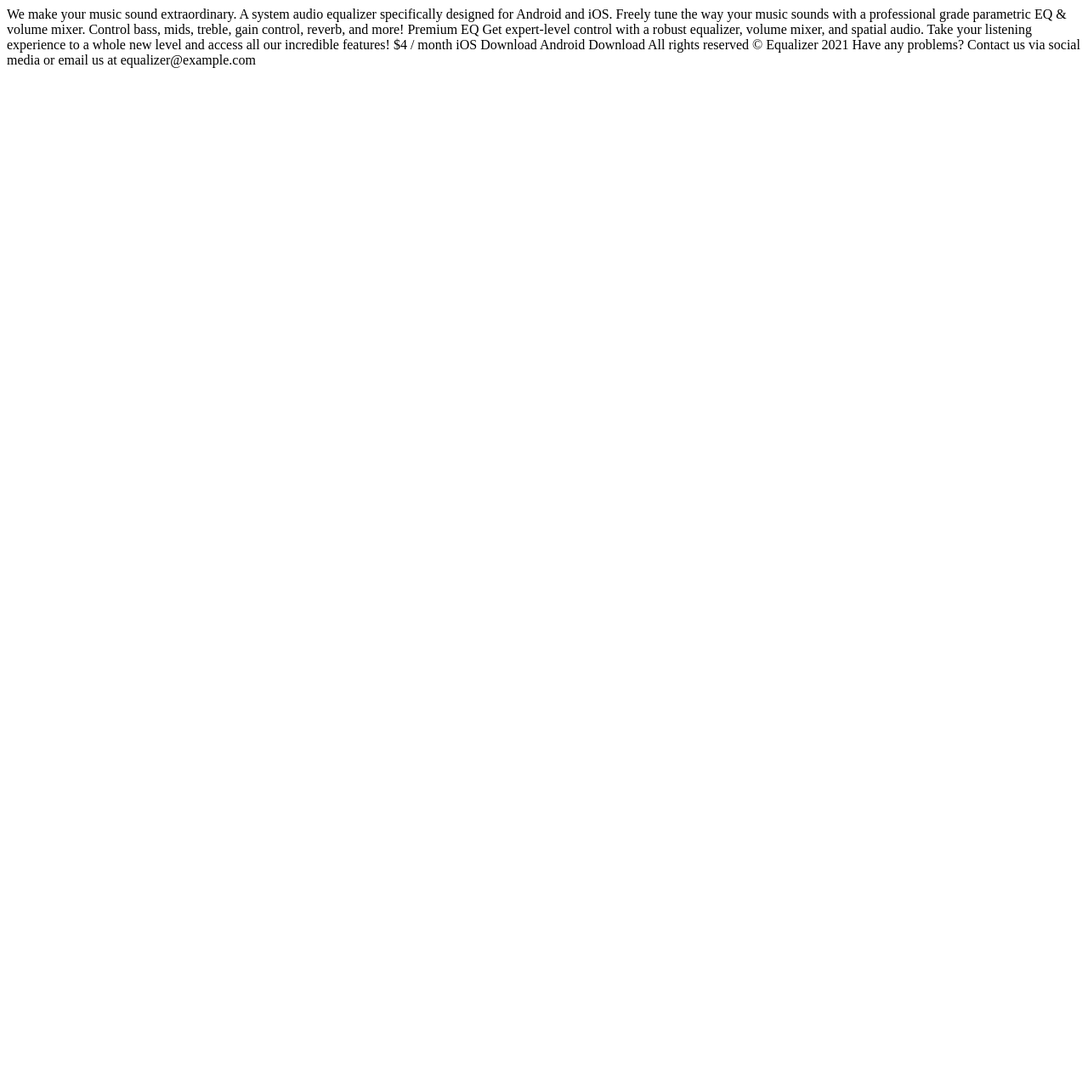
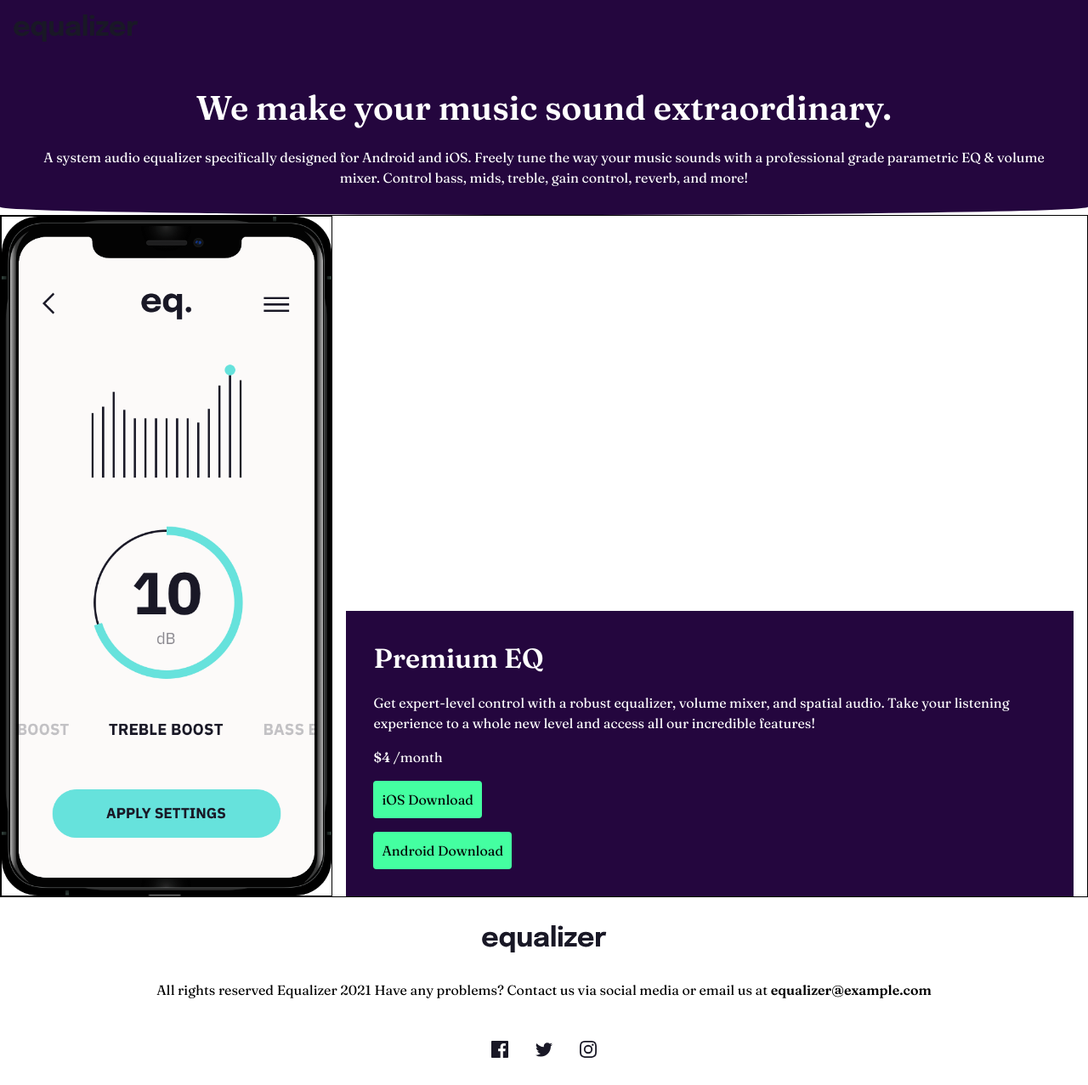
Before and after one commit to AakashSahani/equalizer-landing-page, a plain HTML site: page index.html in a window 1280 px wide. Shown: the whole page at 85% size. Before the commit the page ends 800 px from the top, so only its background shows below. Drawn offline with Linux system fonts and the light colour scheme.

Commit message:
Added html and basic styling

```diff
--- a/index.html
+++ b/index.html
@@ -1,33 +1,83 @@
 <!DOCTYPE html>
 <html lang="en">
-<head>
-  <meta charset="UTF-8">
-  <meta name="viewport" content="width=device-width, initial-scale=1.0">
+	<head>
+		<meta charset="UTF-8" />
+		<meta name="viewport" content="width=device-width, initial-scale=1.0" />
 
-  <link rel="icon" type="image/png" sizes="32x32" href="./assets/favicon-32x32.png">
+		<link
+			rel="icon"
+			type="image/png"
+			sizes="32x32"
+			href="./assets/favicon-32x32.png"
+		/>
 
-  <title>Frontend Mentor | Equalizer landing page</title>
-</head>
-<body>
+		<link rel="stylesheet" href="./styles/main.css" />
+		<title>Frontend Mentor | Equalizer landing page</title>
+	</head>
+	<body>
+		<!-- Header -->
+		<header>
+			<!-- Logo -->
+			<div>
+				<a href="#"><img src="assets/logo.svg" alt="Equalizer Logo" /></a>
+			</div>
+		</header>
 
-  We make your music sound extraordinary.
+		<!-- Hero section -->
+		<section class="hero">
+			<h1>We make your music sound extraordinary.</h1>
+			<p>
+				A system audio equalizer specifically designed for Android and iOS.
+				Freely tune the way your music sounds with a professional grade
+				parametric EQ & volume mixer. Control bass, mids, treble, gain control,
+				reverb, and more!
+			</p>
+		</section>
 
-  A system audio equalizer specifically designed for Android and iOS. Freely tune the
-  way your music sounds with a professional grade parametric EQ & volume mixer. Control
-  bass, mids, treble, gain control, reverb, and more!
+		<!-- Introduction -->
+		<section class="introduction">
+			<div class="image-container">
+				<img
+					src="./assets/illustration-app.png"
+					alt="Picture of Louis Graham"
+				/>
+			</div>
+			<div class="text-container">
+				<h3>Premium EQ</h3>
+				<p>
+					Get expert-level control with a robust equalizer, volume mixer, and
+					spatial audio. Take your listening experience to a whole new level and
+					access all our incredible features!
+				</p>
+				<div>
+					<span><strong>$4</strong> /month</span>
+				</div>
+				<button type="button">iOS Download</button>
+				<button type="button">Android Download</button>
+			</div>
+		</section>
 
-  Premium EQ
-
-  Get expert-level control with a robust equalizer, volume mixer, and spatial audio. Take
-  your listening experience to a whole new level and access all our incredible features!
-
-  $4 / month
-
-  iOS Download
-  Android Download
-
-  All rights reserved © Equalizer 2021
-  Have any problems? Contact us via social media or email us at equalizer@example.com
-
-</body>
+		<!-- Footer -->
+		<footer>
+			<img src="assets/logo.svg" alt="Equalizer Logo" />
+			<div>
+				<span>All rights reserved Equalizer 2021</span>
+				<span
+					>Have any problems? Contact us via social media or email us at</span
+				>
+				<strong>equalizer@example.com</strong>
+			</div>
+			<div class="socials">
+				<a href="#" aria-label="Link to Facebook page of Workit">
+					<img src="./assets/icon-facebook.svg" alt="Facebook account link" />
+				</a>
+				<a href="#" aria-label="Link to Twitter page of Workit">
+					<img src="./assets/icon-twitter.svg" alt="Twitter account link" />
+				</a>
+				<a href="#" aria-label="Link to Instagram page of Workit">
+					<img src="./assets/icon-instagram.svg" alt="Instagram account link" />
+				</a>
+			</div>
+		</footer>
+	</body>
 </html>
--- /dev/null
+++ b/styles/main.css
@@ -0,0 +1,280 @@
+/* Font Family */
+@import url('https://fonts.googleapis.com/css2?family=Fraunces:opsz,wght@9..144,400;9..144,600&display=swap');
+
+/* Colors */
+:root {
+	--dark-purple: rgb(36, 6, 62);
+	--davy-grey: rgb(88, 77, 98);
+	--white: rgb(255, 255, 255);
+	--eucaplyptus: rgb(68, 255, 161);
+	--ghost-white: rgb(253, 250, 255);
+}
+
+/* CSS Reset */
+
+/*
+  1. Use a more-intuitive box-sizing model.
+*/
+*,
+*::before,
+*::after {
+	box-sizing: border-box;
+}
+/*
+  2. Remove default margin
+*/
+* {
+	margin: 0;
+}
+/*
+  Typographic tweaks!
+  3. Add accessible line-height
+  4. Improve text rendering
+*/
+body {
+	line-height: 1.5;
+	-webkit-font-smoothing: antialiased;
+}
+/*
+  5. Improve media defaults
+*/
+img,
+picture,
+video,
+canvas,
+svg {
+	display: block;
+	max-width: 100%;
+}
+/*
+  6. Remove built-in form typography styles
+*/
+input,
+button,
+textarea,
+select {
+	font: inherit;
+}
+/*
+  7. Avoid text overflows
+*/
+p,
+h1,
+h2,
+h3,
+h4,
+h5,
+h6 {
+	overflow-wrap: break-word;
+}
+/*
+  8. Create a root stacking context
+*/
+#root,
+#__next {
+	isolation: isolate;
+}
+
+/* Utilities */
+/* Primary Button Design */
+button {
+	background-color: var(--eucaplyptus);
+	border: 2px solid var(--eucaplyptus);
+	padding: 1rem;
+	border-radius: 0.25rem;
+	transition: ease-in-out;
+}
+
+button:hover {
+	cursor: pointer;
+	background-color: var(--dark-purple);
+	color: var(--eucaplyptus);
+	border-color: var(--eucaplyptus);
+}
+
+.button-secondary {
+	border: none;
+	border-radius: 0;
+	border-bottom: 2px solid var(--eucaplyptus);
+	color: var(--white);
+	background-color: transparent;
+	transition: border-width 0.3s ease;
+}
+
+.button-secondary:hover {
+	cursor: pointer;
+	color: var(--eucaplyptus);
+}
+
+/* Styling */
+
+/* Mobile */
+
+/* Main Body */
+body {
+	font-family: 'Fraunces', serif;
+}
+
+/* Header Section*/
+header {
+	display: flex;
+	flex-flow: row;
+	justify-content: space-between;
+	padding: 1rem;
+	align-items: center;
+}
+
+header,
+.hero {
+	background-color: var(--dark-purple);
+	color: var(--white);
+}
+
+/* Hero Section */
+.hero {
+	display: flex;
+	flex-flow: column;
+	align-items: center;
+	text-align: center;
+	justify-content: space-evenly;
+	row-gap: 1rem;
+	padding: 2rem;
+	/* Curved Background */
+	border-bottom-left-radius: 200% 20%;
+	border-bottom-right-radius: 200% 20%;
+}
+
+.hero h1 {
+	font-weight: 600;
+	font-size: 2.5rem;
+}
+
+.image-container {
+	padding: 1rem;
+}
+
+.hero .image-container {
+	margin-bottom: -40%;
+}
+
+/* Features Section */
+.features {
+	display: flex;
+	flex-flow: column;
+	align-items: center;
+	justify-content: space-evenly;
+	background-color: var(--ghost-white);
+	padding: 10rem 0 3rem 0;
+	padding-bottom: 3rem;
+
+	/* Curved Background */
+	border-bottom-left-radius: 150% 15%;
+	border-bottom-right-radius: 150% 15%;
+}
+
+.feature-container {
+	display: flex;
+	flex-flow: column;
+	align-items: center;
+	justify-content: space-between;
+	text-align: center;
+	row-gap: 1rem;
+	margin: 1rem;
+}
+
+.feature-container > span {
+	display: flex;
+	text-align: center;
+	align-items: center;
+	justify-content: center;
+	margin: auto;
+	border: 1px solid black;
+	width: 45px;
+	height: 45px;
+	border-radius: 100%;
+}
+
+/* Introduction Section */
+.introduction,
+.text-container {
+	display: flex;
+	align-items: center;
+	justify-content: center;
+	flex-flow: column;
+	background-color: var(--white);
+}
+
+.introduction .image-container {
+	padding: 3rem;
+	padding-bottom: 0;
+	margin-bottom: -12%;
+}
+
+.text-container {
+	background-color: var(--dark-purple);
+	color: var(--white);
+	padding: 2rem;
+	font-weight: 400;
+	margin: 0 1rem;
+	row-gap: 1rem;
+	text-align: center;
+	text-wrap: wrap;
+}
+
+.text-container h3 {
+	font-weight: 600;
+	font-size: 2rem;
+}
+
+/* Footer Section */
+footer {
+	display: flex;
+	flex-flow: column;
+	align-items: center;
+	justify-content: space-between;
+	margin-top: 1rem;
+	max-height: fit-content;
+}
+
+footer > * {
+	margin: 1rem;
+}
+
+footer .socials {
+	display: flex;
+	flex-flow: row;
+	align-items: center;
+}
+
+footer .socials > * {
+	margin: 1rem;
+}
+
+/* Tablet */
+@media (min-width: 620px) {
+	.introduction {
+		flex-flow: row;
+		align-items: flex-end;
+		border: 1px solid black;
+	}
+	.introduction .image-container {
+		border: 1px solid black;
+		padding: 0;
+		margin: 0;
+		position: relative;
+	}
+
+	.introduction .image-container img {
+		object-fit: contain;
+	}
+
+	.introduction .text-container {
+		align-items: flex-start;
+		text-align: left;
+	}
+	.introduction .text-container button {
+		padding: 0.5rem;
+	}
+}
+
+/* Desktop */
```
